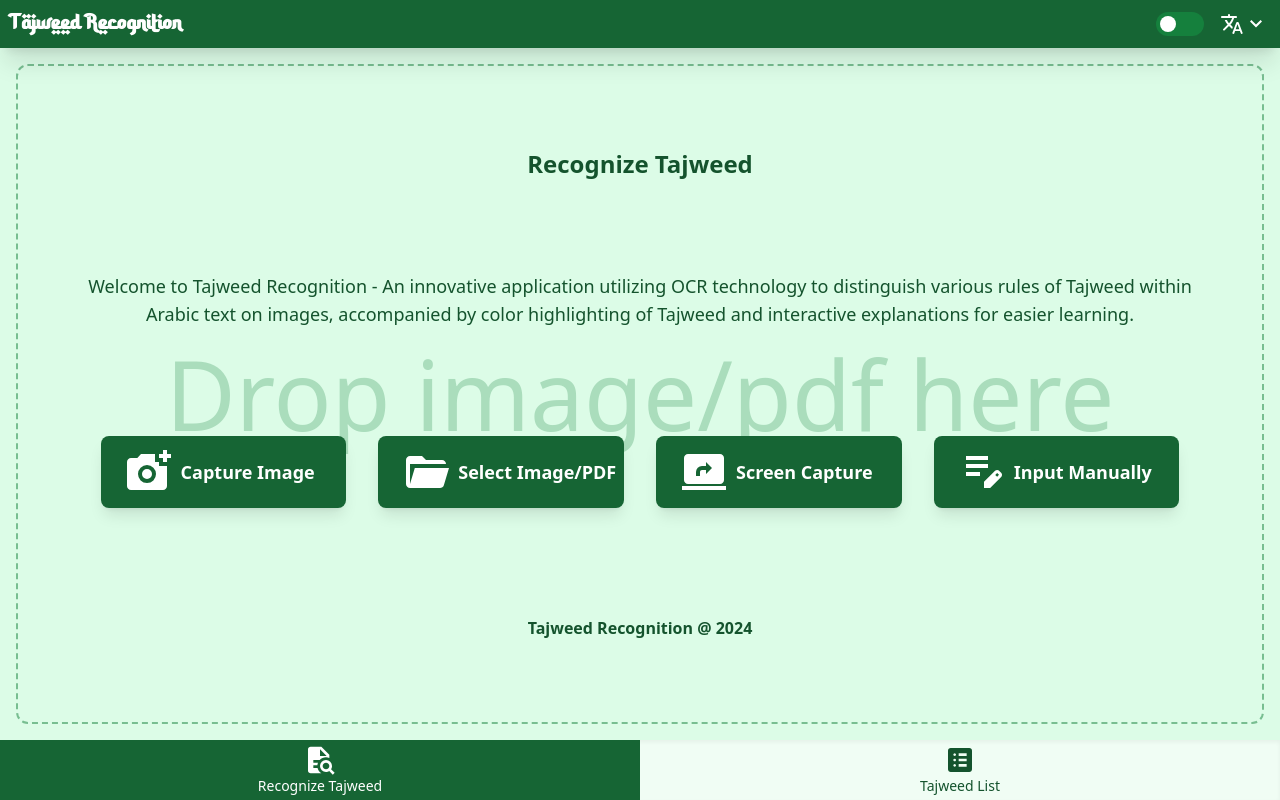
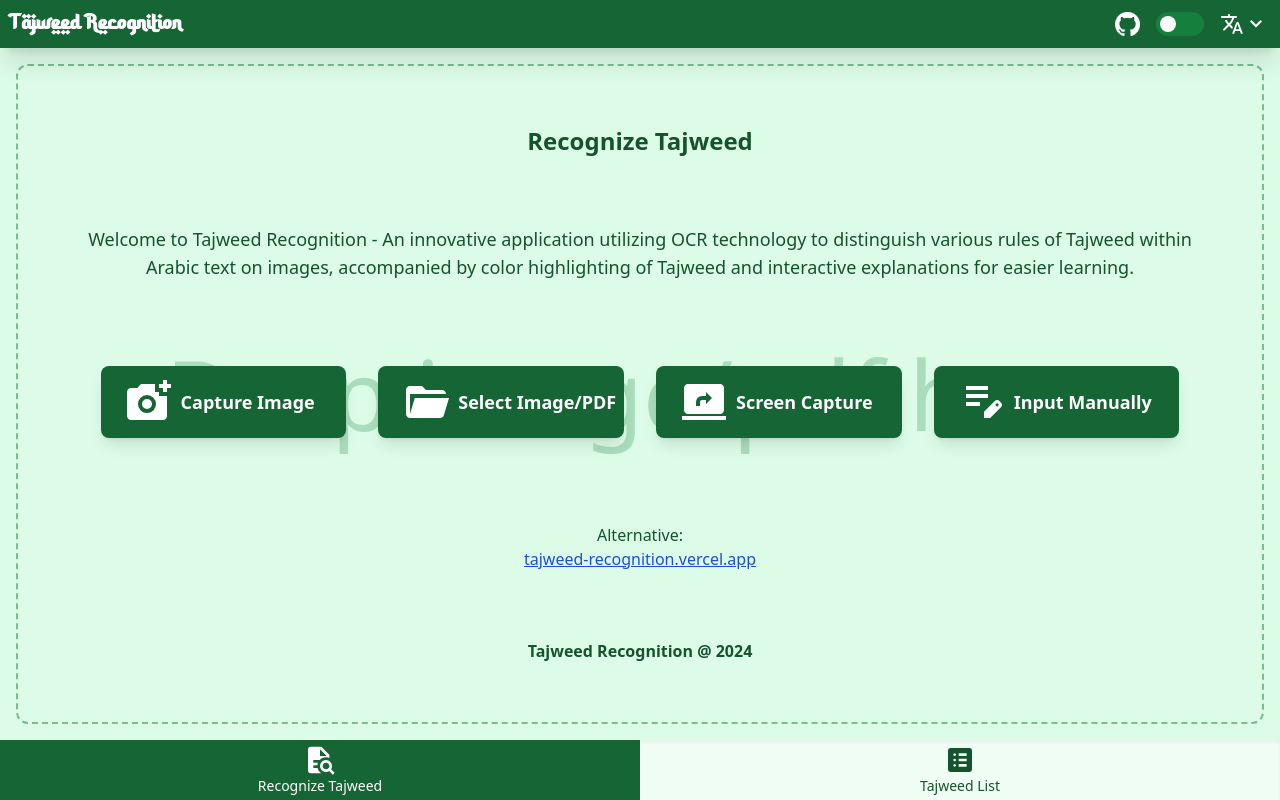
Before and after one commit to Vidi005/Tajweed-Recognition, a React (Vite) app: page /recognition in a window 1280 px wide. Built offline with nearby package versions, Linux system fonts and the light colour scheme.

Commit message:
Adding Github Repository URL

```diff
--- a/src/components/App.jsx
+++ b/src/components/App.jsx
@@ -100,7 +100,7 @@ class App extends React.Component {
           <title className="font-ramadhan-start">{i18n.t('app_name')}</title>
           <meta name="description" content={i18n.t('app_description')} />
           <meta name="google-site-verification" content="ThFmvf3VSJhWEhuU_8zz0txPahlU9ErT4z4ixbyUJn8" />
-          <link rel="canonical" href="https://tajweed-recognition.vercel.app" />
+          <link rel="canonical" href={location.toString()} />
         </Helmet>
         <Routes>
           {innerWidth < 1024
--- a/src/components/pages/detail/DetailTajweedPage.jsx
+++ b/src/components/pages/detail/DetailTajweedPage.jsx
@@ -10,7 +10,7 @@ const DetailTajweedPage = ({ t }) => (
         <title>{t('detail_page_title')}</title>
         <meta name="keywords" content="Detail Tajweed" />
         <meta name="description" content="Detail Tajweed Descriptions."/>
-        <link rel="canonical" href="https://tajweed-recognition.vercel.app/tajweed-list/detail"/>
+        <link rel="canonical" href={location.toString()}/>
       </Helmet>
       <HeaderContainer t={t}/>
       <MainContainer t={t} />
--- a/src/components/pages/home/header/HeaderContainer.jsx
+++ b/src/components/pages/home/header/HeaderContainer.jsx
@@ -7,6 +7,9 @@ const HeaderContainer = ({ headerTitle, changeLanguage, setDisplayMode, isDarkMo
       <h2 className="grow font-ramadhan-start text-white">{headerTitle}</h2>
     </section>
     <section className="w-fit flex items-center pl-1">
+      <a href="https://github.com/Vidi005/Tajweed-Recognition">
+        <img className="h-10 mr-1 md:mr-2 p-2 object-contain hover:bg-black/50 focus-visible:ring-2 focus-visible:ring-white/75 duration-200 rounded-md" src={`${import.meta.env.BASE_URL}images/github-icon.png`} alt="Github" />
+      </a>
       <Switch
         checked={isDarkMode}
         onChange={setDisplayMode}
--- a/src/components/pages/home/main/tajweed_list/ListContainer.jsx
+++ b/src/components/pages/home/main/tajweed_list/ListContainer.jsx
@@ -72,7 +72,7 @@ class ListContainer extends React.Component {
         <Helmet>
           <title>{this.props.t('tab_list.1.tab_name')}</title>
           <meta name="keywords" content={this.props.t('tab_list.1.tab_name')} />
-          <link rel="canonical" href="https://tajweed-recognition.vercel.app/tajweed-list"/>
+          <link rel="canonical" href={location.toString()}/>
         </Helmet>
         <ListToolbar
           t={this.props.t}
--- a/src/components/pages/home/main/tajweed_recognition/RecognitionContainer.jsx
+++ b/src/components/pages/home/main/tajweed_recognition/RecognitionContainer.jsx
@@ -1,6 +1,6 @@
 import React from "react"
 import Swal from "sweetalert2"
-import { buildRegExp, checkParamEvent, colorizeChars, isStorageExist, loadFileAsArrayBuffer, removeNonArabic, tajweedLaws, twTextSizes } from "../../../../../utils/data"
+import { alternativeUrls, buildRegExp, checkParamEvent, colorizeChars, isStorageExist, loadFileAsArrayBuffer, removeNonArabic, tajweedLaws, twTextSizes } from "../../../../../utils/data"
 import Tesseract from "tesseract.js"
 import ResultContainer from "./ResultContainer"
 import DropZoneContainer from "./import_mode/DropZoneContainer"
@@ -619,7 +619,7 @@ class RecognitionContainer extends React.Component {
           <title>{this.props.t('tab_list.0.tab_name')}</title>
           <meta name="keywords" content={this.props.t('tab_list.0.tab_name')} />
           <meta name="description" content={this.props.t('app_description')}/>
-          <link rel="canonical" href="https://tajweed-recognition.vercel.app/recognize"/>
+          <link rel="canonical" href={location.toString()}/>
         </Helmet>
         <DropZoneContainer t={this.props.t} pickFile={this.pickFile.bind(this)}/>
         <h2>Recognize Tajweed</h2>
@@ -643,6 +643,18 @@ class RecognitionContainer extends React.Component {
             <h5 className="md:text-lg whitespace-nowrap">{this.props.t('manual_input')}</h5>
           </button>
         </div>
+        <p className="relative text-sm text-center md:text-base text-green-900 dark:text-white">
+          <span>{this.props.t('alternative_urls')}</span>
+          <br />
+          {location.toString().includes('vercel.app')
+            ? <a href={alternativeUrls[1]} className="text-blue-700 dark:text-blue-300 hover:text-blue-900 dark:hover:text-blue-50 active:text-violet-700 break-all">
+              <u>{alternativeUrls[1].replace('https://', '')}</u>
+            </a>
+            : <a href={alternativeUrls[0]} className="text-blue-700 dark:text-blue-300 hover:text-blue-900 dark:hover:text-blue-50 active:text-violet-700 break-all">
+              <u>{alternativeUrls[0].replace('https://', '')}</u>
+            </a>
+          }
+        </p>
         <h5>Tajweed Recognition @ {new Date().getFullYear()}</h5>
         <Dialog open={this.state.isRecognizing} onClose={this.closeResult.bind(this)} className="fixed inset-0 w-screen h-full flex items-center justify-center bg-black/50 backdrop-blur-sm duration-200 animate__animated animate__fadeIn">
           <div className="flex items-center justify-center space-x-2">
--- a/src/locales/en.json
+++ b/src/locales/en.json
@@ -5,6 +5,7 @@
         { "tab_name": "Tajweed List", "tab_path": "/tajweed-list"}
     ],
     "app_description": "Welcome to Tajweed Recognition - An innovative application utilizing OCR technology to distinguish various rules of Tajweed within Arabic text on images, accompanied by color highlighting of Tajweed and interactive explanations for easier learning.",
+    "alternative_urls": "Alternative:",
     "tab_icons": ["/images/recognition-icon.svg", "/images/list-icon.svg"],
     "tab_icons_dark": ["/images/recognition-icon-dark.svg", "/images/list-icon-dark.svg"],
     "browser_warning": "Your browser does not support Local Storage/Cookies!\nPlease enable cookies in your browser settings or disable incognito mode.\nThank you.",
--- a/src/locales/id.json
+++ b/src/locales/id.json
@@ -5,6 +5,7 @@
         { "tab_name": "Daftar Tadjwid", "tab_path": "/tajweed-list"}
     ],
     "app_description": "Selamat datang di Tajweed Recognition - Aplikasi inovatif yang menggunakan teknologi OCR untuk membedakan hukum dan aturan tajwid dalam teks Arab pada gambar, dilengkapi dengan penekanan warna pada tajwid dan penjelasan interaktif untuk memudahkan pembelajaran.",
+    "alternative_urls": "Alternatif:",
     "tab_icons": ["/images/recognition-icon.svg", "/images/list-icon.svg"],
     "tab_icons_dark": ["/images/recognition-icon-dark.svg", "/images/list-icon-dark.svg"],
     "browser_warning": "Browser Anda tidak mendukung Local Storage/Cookies!\nSilakan aktifkan cookies di browser Anda atau matikan mode incognito.\nTerima kasih.",
--- a/src/utils/data.js
+++ b/src/utils/data.js
@@ -860,6 +860,11 @@ const tajweedLaws = () => [
   },
 ]
 
+const alternativeUrls = [
+  "https://tajweed-recognition.vercel.app",
+  "https://tajweed-recognition.pages.dev",
+]
+
 const sources = [
   'https://tashih.kemenag.go.id/uploads/1/2019-08/buku_pedoman_tajwid_sistem_warna.pdf',
   'https://ia803106.us.archive.org/22/items/etaoin/Ilmu%20Tajwid%20Lengkap.pdf',
@@ -974,4 +979,4 @@ const findNextTajweedLaw = () => {
   }
 }
 
-export { isStorageExist, removeNonArabic, buildRegExp, colorizeChars, checkParamEvent, twTextSizes, tajweedLaws, loadFileAsArrayBuffer, getSelectedTabByUrl, getDetailTajweed, findPreviousTajweedLaw, findNextTajweedLaw, sources }
+export { isStorageExist, removeNonArabic, buildRegExp, colorizeChars, checkParamEvent, twTextSizes, tajweedLaws, loadFileAsArrayBuffer, getSelectedTabByUrl, getDetailTajweed, findPreviousTajweedLaw, findNextTajweedLaw, alternativeUrls, sources }
```
Also changed, not shown: public/images/github-icon.png (added), 1 other file (tests, documents, lock files or other folders).
